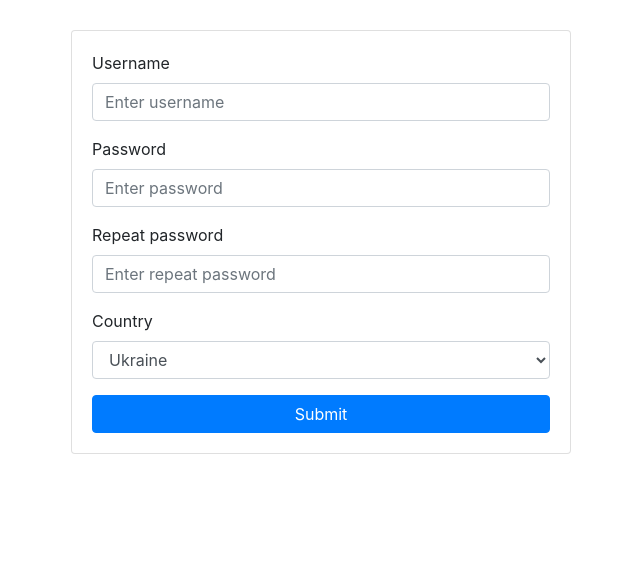
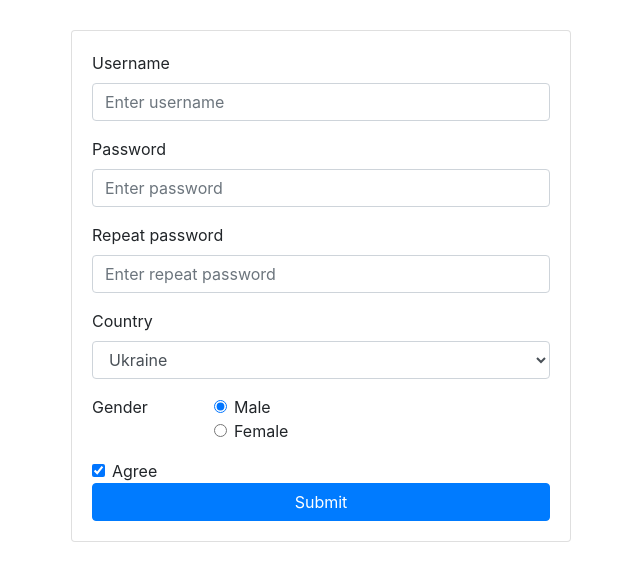
Before and after one commit to Ketino-94/form-react, a React (Create React App) app: page / in a window 1280 px wide. Shown: the top 580 px of the page, without its empty margins (319-959 px from the left). Built offline with nearby package versions, Linux system fonts and the light colour scheme.

Commit message:
add checkbox

```diff
--- a/src/components/App.js
+++ b/src/components/App.js
@@ -9,12 +9,21 @@ export default class App extends Component {
     username: '',
     password: '',
     repeatPassword: '',
-    country: '1'
+    country: '1',
+    gender: 'male',
+    agree: true
   }
 
   onChange = (e) => {
     this.setState({
       [e.target.name]: e.target.value
+    })
+  }
+
+  onChangeAgree = (e) => {
+    console.log(e.target.checked);
+    this.setState({
+      [e.target.name]: e.target.checked
     })
   }
 
@@ -78,6 +87,49 @@ export default class App extends Component {
                     {this.getOptionsItem(countries)}
             </select>
           </div>
+          <fieldset className="form-group">
+            <div className="row">
+              <legend className="col-form-label col-sm-3 pt-0">Gender</legend>
+              <div className="col-sm-9">
+                <div className="form-check">
+                  <input className="form-check-input"
+                         type="radio"
+                         name="gender"
+                         id="male"
+                         value="male"
+                         checked={this.state.gender === "male"}
+                         onChange={this.onChange}/>
+                  <label className="form-check-label" htmlFor="male">
+                    Male
+                  </label>
+                </div>
+                <div className="form-check">
+                  <input className="form-check-input"
+                         type="radio"
+                         name="gender"
+                         id="female"
+                         value="female"
+                         checked={this.state.gender === "female"}
+                         onChange={this.onChange} />
+                  <label className="form-check-label" htmlFor="female">
+                    Female
+                  </label>
+                </div>
+              </div>
+            </div>
+          </fieldset>
+          <div className="form-check">
+            <input className="form-check-input"
+                    type="checkbox"
+                    id="agree"
+                    name="agree"
+                    value={this.state.agree}
+                    onChange={this.onChangeAgree}
+                    checked={this.state.agree} />
+            <label className="form-check-label" htmlFor="agree">
+              Agree
+            </label>
+          </div>
           <button type="submit" className="btn btn-primary w-100"
                   onClick={this.onSubmit}> Submit</button>
 
```
